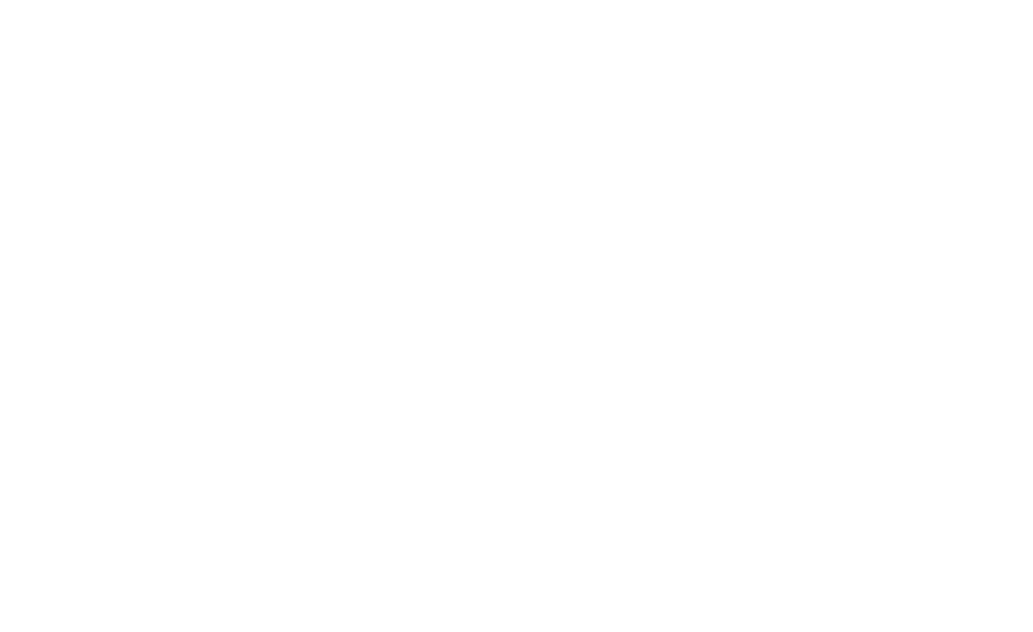
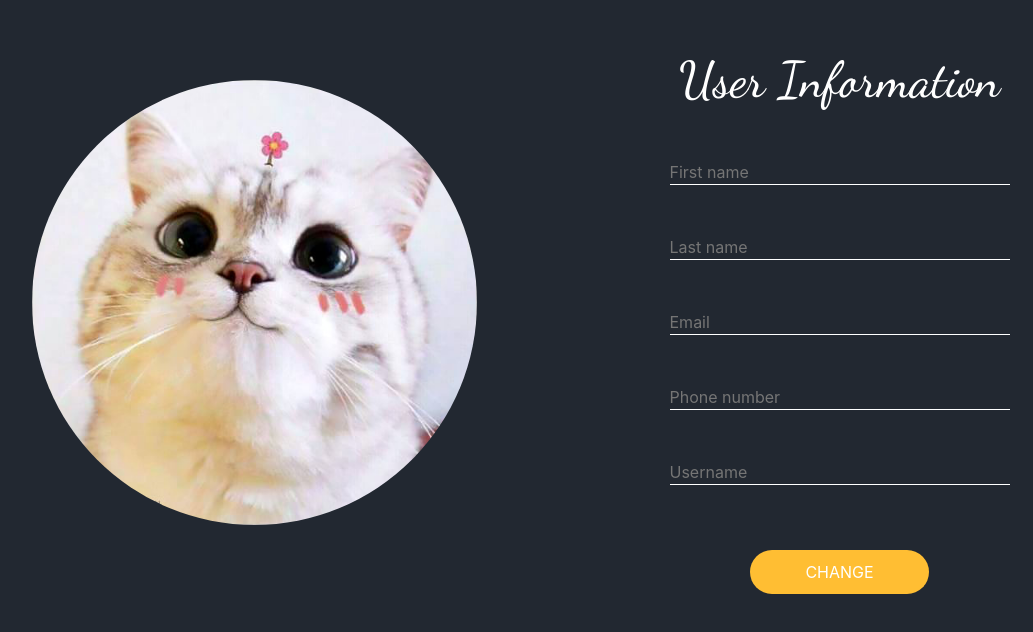
Before and after one commit to FiByMe/BusManagement, a React (Create React App) app in the folder frontend/frontendapp/: page /user in a window 1280 px wide. Before the commit this address had no page. Shown: the part 120-752 px from the top of the page, without its empty margins (93-1126 px from the left). Built offline with nearby package versions, Linux system fonts and the light colour scheme.

Commit message:
update user account

```diff
--- a/frontend/frontendapp/public/theme/css/form.css
+++ b/frontend/frontendapp/public/theme/css/form.css
@@ -46,3 +46,10 @@
 .form-register{
     text-align: center;
 }
+.form-user{
+    background: transparent;
+    border: 0;
+    outline: 0;
+    flex-grow: 1;
+    color: #fff;
+}
--- a/frontend/frontendapp/src/App.js
+++ b/frontend/frontendapp/src/App.js
@@ -11,6 +11,7 @@
 import {Routes, Route } from "react-router-dom";
 import LoginView from "./components/Layouts/Content/LoginView";
 import Layouts from "./components/Layouts/View/Layouts";
+import UserAccount from "./components/Layouts/Content/UserAccount";
 
 // function Home() {
 //   return <h2>Home</h2>;
@@ -29,6 +30,7 @@
     <Routes>
           <Route path="/login" element={<Login />}/>
           <Route path="/register" element={<Register />}/>
+          <Route path="/user" element={<UserAccount />}/>
           <Route path="/" element={<Layouts />}>
             <Route path="comment" element={<Comment />}/>
             <Route path="company" element={<Company />}/>
--- a/frontend/frontendapp/src/components/Layouts/Content/UserAccount.js
+++ b/frontend/frontendapp/src/components/Layouts/Content/UserAccount.js
@@ -1,13 +1,87 @@
-import React, { Component } from 'react';
+import React, { Component } from "react";
 
 class UserAccount extends Component {
-    render() {
-        return (
-            <div>
+  render() {
+    return (
+      <>
+        <section className="about_section layout_padding">
+          <div className="container  ">
+            <div className="row">
+              <div className="col-md-6 ">
+                <div className="img-box">
+                  <img
+                    src="/theme/images/1.jpg"
+                    class="rounded-circle"
+                    alt="Avatar"
+                  />
+                </div>
+              </div>
+              <div className="col-md-6">
+                <div id="wrapper">
+                  <form className="form-login">
+                    <h1 className="form-heading">User Information</h1>
+                    <div className="form-group">
+                      <input
+                        type="text"
+                        name="firstName"
+                        className="form-user"
+                        placeholder="First name"
+                      />
+                    </div>
+                    <div className="form-group">
+                      <input
+                        type="text"
+                        name="lastName"
+                        className="form-user"
+                        placeholder="Last name"
+                      />
+                    </div>
+                    <div className="form-group">
+                      <input
+                        type="email"
+                        name="username"
+                        className="form-user"
+                        placeholder="Email"
+                      />
+                    </div>
+                    <div className="form-group">
+                      <input
+                        type="text"
+                        name="phone"
+                        className="form-user"
+                        placeholder="Phone number"
+                      />
+                    </div>
+                    <div className="form-group">
+                      <input
+                        type="text"
+                        name="username"
+                        className="form-user"
+                        placeholder="Username"
+                      />
+                    </div>
 
+                    <div
+                      className="book_section layout_padding"
+                      style={{ padding: "0px" }}
+                    >
+                      <div className="form_container">
+                        <div className="btn_box">
+                          <div className="form-submit">
+                            <button>Change</button>
+                          </div>
+                        </div>
+                      </div>
+                    </div>
+                  </form>
+                </div>
+              </div>
             </div>
-        );
-    }
+          </div>
+        </section>
+      </>
+    );
+  }
 }
 
 export default UserAccount;
```
